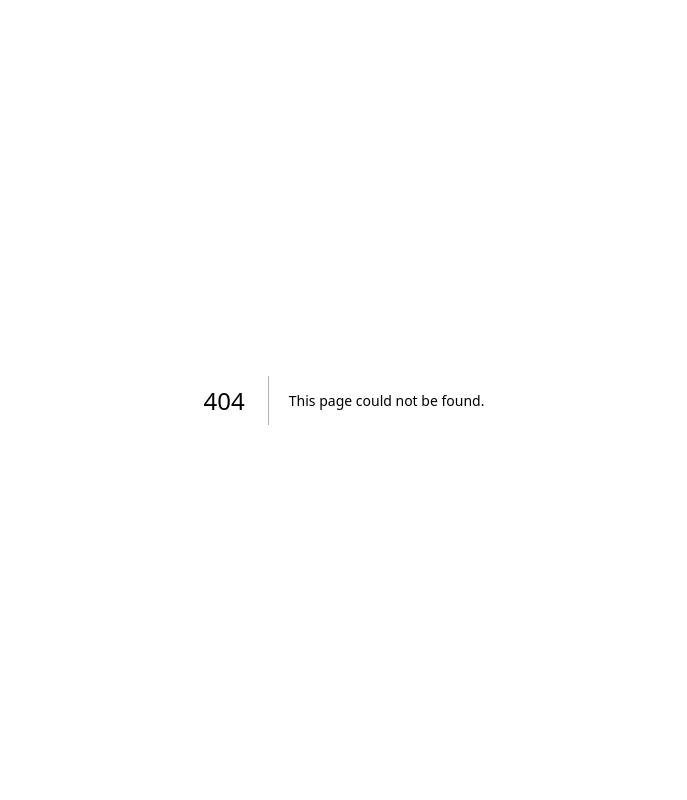
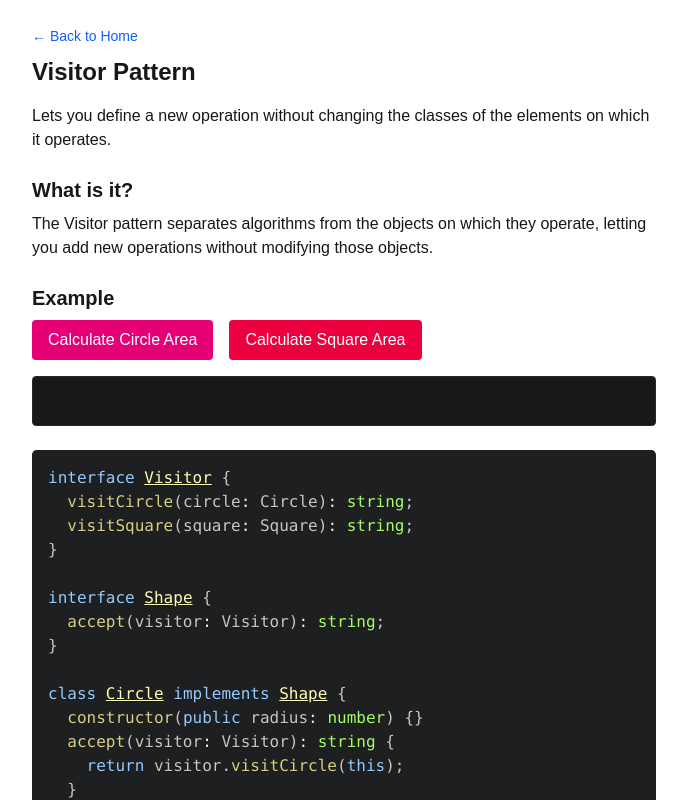
Before and after one commit to Mubtasim/patternalysis, a Next.js app: page /patterns/visitor in a window 1280 px wide. Before the commit this address had no page. Shown: the top 800 px of the page, without its empty margins (296-983 px from the left). Built offline with nearby package versions, Linux system fonts and the light colour scheme.

Commit message:
feat: Add Visitor pattern page and update home page to include it in the list of implemented patterns

```diff
--- a/src/app/page.tsx
+++ b/src/app/page.tsx
@@ -23,6 +23,7 @@ export default function Home() {
     "memento",
     "state",
     "template-method",
+    "visitor",
   ];
 
   const allPatterns = [
--- /dev/null
+++ b/src/app/patterns/visitor/page.tsx
@@ -0,0 +1,151 @@
+"use client";
+
+import PatternLayout from "@/components/PatternLayout";
+import { useState } from "react";
+import { Prism as SyntaxHighlighter } from "react-syntax-highlighter";
+import { atomDark } from "react-syntax-highlighter/dist/cjs/styles/prism";
+
+// Visitor Interface
+interface Visitor {
+  visitCircle(circle: Circle): string;
+  visitSquare(square: Square): string;
+}
+
+// Shape Interface
+interface Shape {
+  accept(visitor: Visitor): string;
+}
+
+// Concrete Shape: Circle
+class Circle implements Shape {
+  constructor(public radius: number) {}
+  accept(visitor: Visitor): string {
+    return visitor.visitCircle(this);
+  }
+}
+
+// Concrete Shape: Square
+class Square implements Shape {
+  constructor(public side: number) {}
+  accept(visitor: Visitor): string {
+    return visitor.visitSquare(this);
+  }
+}
+
+// Concrete Visitor: AreaCalculator
+class AreaCalculator implements Visitor {
+  visitCircle(circle: Circle): string {
+    const area = Math.PI * circle.radius ** 2;
+    return `🟠 Area of Circle: ${area.toFixed(2)}`;
+  }
+
+  visitSquare(square: Square): string {
+    const area = square.side ** 2;
+    return `🟦 Area of Square: ${area}`;
+  }
+}
+
+export default function VisitorPatternPage() {
+  const [log, setLog] = useState("");
+
+  const handleCalculate = (shape: Shape) => {
+    const visitor = new AreaCalculator();
+    const result = shape.accept(visitor);
+    setLog(result);
+  };
+
+  return (
+    <PatternLayout title="Visitor">
+      <p className="mb-4">
+        Lets you define a new operation without changing the classes of the
+        elements on which it operates.
+      </p>
+
+      <h2 className="text-xl font-semibold mt-6 mb-2">What is it?</h2>
+      <p className="mb-4">
+        The Visitor pattern separates algorithms from the objects on which they
+        operate, letting you add new operations without modifying those objects.
+      </p>
+
+      <h2 className="text-xl font-semibold mt-6 mb-2">Example</h2>
+      <div className="flex gap-4 mb-4">
+        <button
+          onClick={() => handleCalculate(new Circle(5))}
+          className="bg-pink-600 hover:bg-pink-500 px-4 py-2 rounded text-white"
+        >
+          Calculate Circle Area
+        </button>
+        <button
+          onClick={() => handleCalculate(new Square(4))}
+          className="bg-rose-600 hover:bg-rose-500 px-4 py-2 rounded text-white"
+        >
+          Calculate Square Area
+        </button>
+      </div>
+
+      <div className="bg-zinc-900 p-4 text-white text-sm rounded mb-6 border border-zinc-800 min-h-[50px]">
+        {log}
+      </div>
+
+      <SyntaxHighlighter language="ts" style={atomDark} className="rounded">
+        {`interface Visitor {
+  visitCircle(circle: Circle): string;
+  visitSquare(square: Square): string;
+}
+
+interface Shape {
+  accept(visitor: Visitor): string;
+}
+
+class Circle implements Shape {
+  constructor(public radius: number) {}
+  accept(visitor: Visitor): string {
+    return visitor.visitCircle(this);
+  }
+}
+
+class Square implements Shape {
+  constructor(public side: number) {}
+  accept(visitor: Visitor): string {
+    return visitor.visitSquare(this);
+  }
+}
+
+class AreaCalculator implements Visitor {
+  visitCircle(circle: Circle): string {
+    const area = Math.PI * circle.radius ** 2;
+    return \`Area of Circle: \${area.toFixed(2)}\`;
+  }
+
+  visitSquare(square: Square): string {
+    const area = square.side ** 2;
+    return \`Area of Square: \${area}\`;
+  }
+}
+
+const shape: Shape = new Circle(5);
+const visitor = new AreaCalculator();
+console.log(shape.accept(visitor));`}
+      </SyntaxHighlighter>
+
+      <h2 className="text-xl font-semibold mt-6 mb-2">Common Uses</h2>
+      <ul className="list-disc ml-6 mb-4">
+        <li>Object structures with many unrelated operations</li>
+        <li>Compilers (AST traversal)</li>
+        <li>Data structure traversal + operations</li>
+      </ul>
+
+      <h2 className="text-xl font-semibold mt-6 mb-2">When to Use</h2>
+      <ul className="list-disc ml-6 mb-4">
+        <li>You want to separate logic from data structures</li>
+        <li>Frequent need to perform unrelated operations on objects</li>
+      </ul>
+
+      <h2 className="text-xl font-semibold mt-6 mb-2">Caution</h2>
+      <ul className="list-disc ml-6">
+        <li>Adding a new type of shape requires updating all visitors</li>
+        <li>Can be overkill for small object hierarchies</li>
+      </ul>
+    </PatternLayout>
+  );
+}
```
